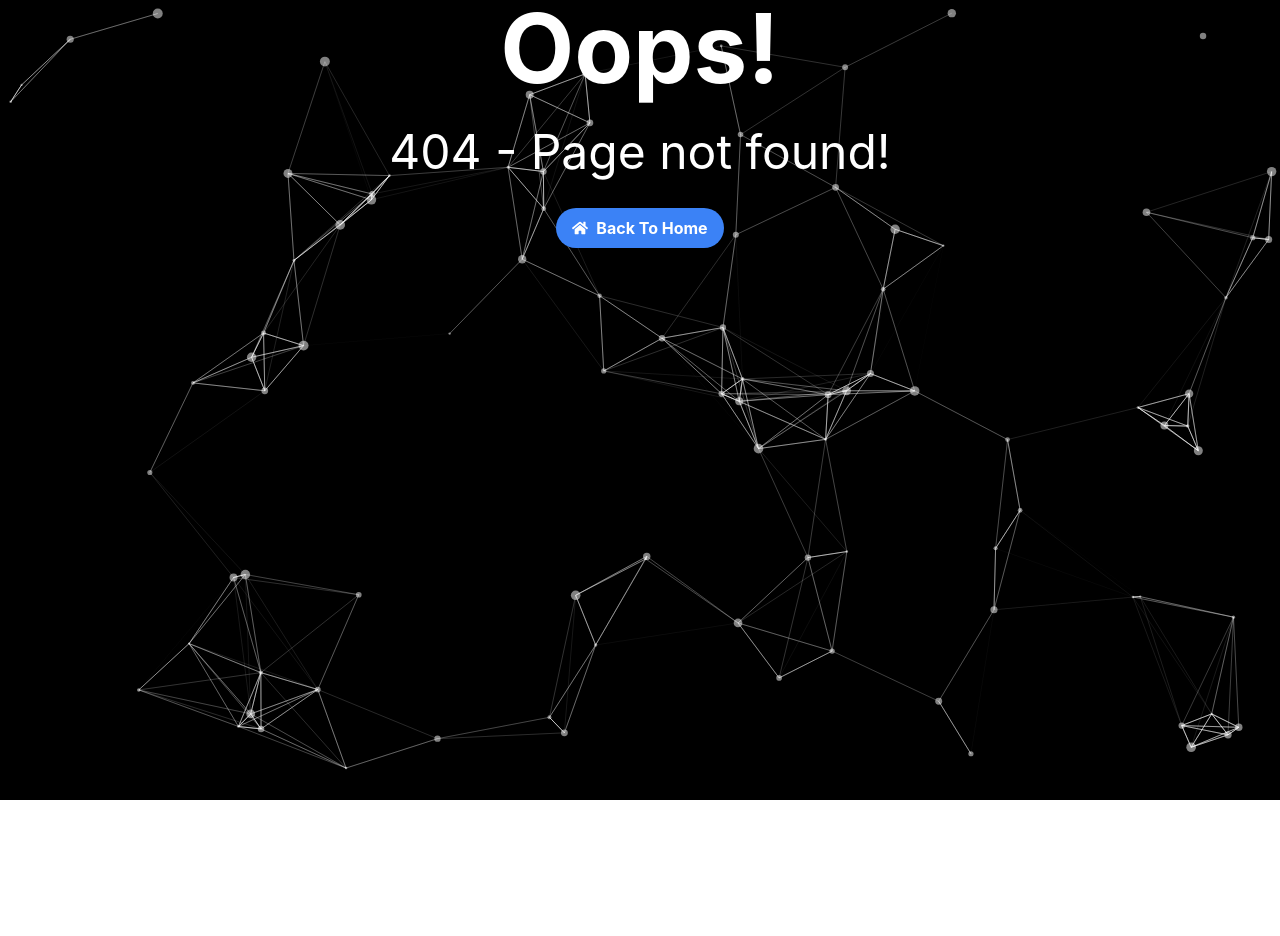
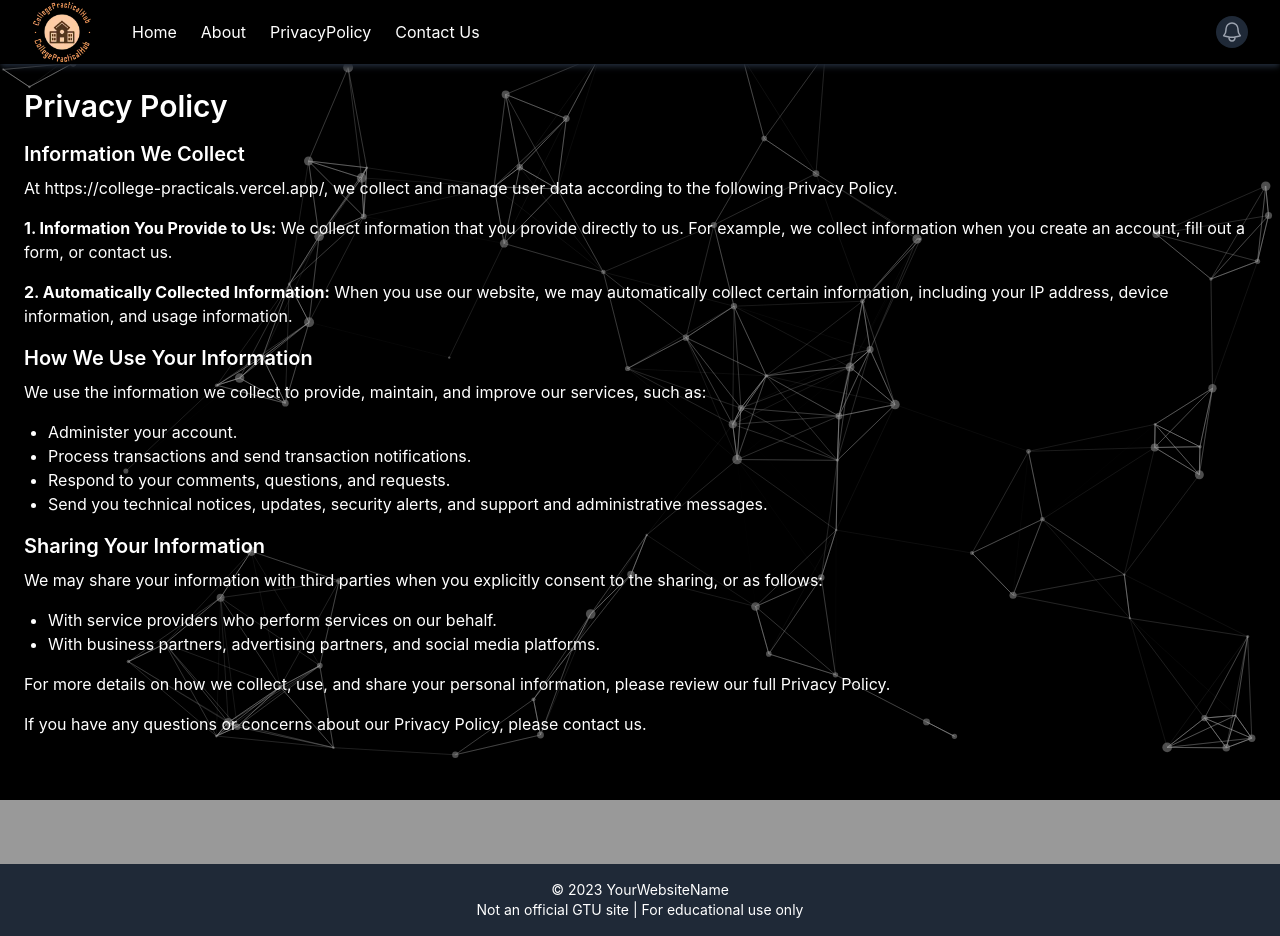
Before and after one commit to sasparaprince/college-practical-app, a React (Create React App) app in the folder client/: page /privacy-policy in a window 1280 px wide. Before the commit this address had no page. Before the commit the page ends 800 px from the top, so only its background shows below. Built offline with nearby package versions, Linux system fonts and the light colour scheme.

Commit message:
add pages

```diff
--- a/client/package.json
+++ b/client/package.json
@@ -10,6 +10,7 @@
     "@testing-library/react": "^13.4.0",
     "@testing-library/user-event": "^13.5.0",
     "axios": "^1.5.0",
+    "emailjs-com": "^3.2.0",
     "eslint-plugin-react-hooks": "^4.6.0",
     "i": "^0.3.7",
     "npm": "^10.1.0",
@@ -22,6 +23,7 @@
     "react-router-dom": "^6.16.0",
     "react-scripts": "5.0.1",
     "react-syntax-highlighter": "^15.5.0",
+    "react-toastify": "^9.1.3",
     "tsparticles-slim": "^2.12.0",
     "web-vitals": "^2.1.4"
   },
--- a/client/src/App.js
+++ b/client/src/App.js
@@ -11,11 +11,13 @@ import SubjectForm from './admin/SubjectForm';
 import AdminDashboard from './admin/AdminDashboard';
 import PracticalForm from './admin/PracticalForm';
 import SolutionForm from './admin/SolutionForm';
+import ContactUs from './pages/ContactUs'; // Capital 'C'
 import Solution from './pages/Solution';
 import SubjectPracticals from './components/PracticalListing';
 import Practical from './pages/Practical';
 import About from './pages/About';
 import NotFound from './components/NotFound';
+import PrivacyPolicy from './pages/PrivacyPolicy';
 
 
 const App = () => {
@@ -44,7 +46,10 @@ const App = () => {
           <Route path="/admin/solutions" element={<SolutionForm />} />
           <Route path="/princesaspara" element={<AdminDashboard />} />
           <Route path="/about" element={<About />} />
+          <Route path="/contactus" element={<ContactUs />} />
+          <Route path="/privacy-policy" element={<PrivacyPolicy />} />
           <Route path="/solutions/:practicalId" element= {  <Solution />} />
+
 
           <Route path="/subject/:subjectId" element={<SubjectPracticals />} />
           <Route path="/*" element={<NotFound />} />
--- a/client/src/components/Navbar.jsx
+++ b/client/src/components/Navbar.jsx
@@ -3,6 +3,7 @@ import { Bars3Icon, BellIcon, XMarkIcon } from '@heroicons/react/24/outline';
 import mainlogo from '../img/download.webp';
 import React, { useState } from 'react';
 import { Link } from 'react-router-dom';
+
 
 const Navbar = () => {
   const [isOpen, setIsOpen] = useState(false);
@@ -31,6 +32,16 @@ const Navbar = () => {
                         <li className="mr-6">
                           <Link to="/about" className="text-white hover:text-gray-300">
                           About
+                          </Link>
+                        </li>
+                        <li className="mr-6">
+                          <Link to="/privacy-policy" className="text-white hover:text-gray-300">
+                          PrivacyPolicy
+                          </Link>
+                        </li>
+                        <li className="mr-6">
+                          <Link to="/contactus" className="text-white hover:text-gray-300">
+                          Contact Us
                           </Link>
                         </li>
                       </ul>
@@ -72,17 +83,30 @@ const Navbar = () => {
               <div className="md:hidden">
                 <div className="px-2 pt-2 pb-3 space-y-1 sm:px-3">
                   <Link
+                    to="/about"
+                    className="text-gray-300 hover:bg-gray-700 hover:text-white block px-3 py-2 rounded-md text-base font-medium"
+                  >
+                    About
+                  </Link>
+                  <Link
                     to="/"
                     className="text-gray-300 hover:bg-gray-700 hover:text-white block px-3 py-2 rounded-md text-base font-medium"
                   >
                     Home
                   </Link>
                   <Link
-                    to="/about"
+                    to="/privacy-policy"
                     className="text-blue-500 hover:bg-gray-700 hover:text-white block px-3 py-2 rounded-md text-base font-medium"
                   >
-                    About
+                    Privacy Policy
                   </Link>
+                  <Link
+                    to="/contactus"
+                    className="text-blue-500 hover:bg-gray-700 hover:text-white block px-3 py-2 rounded-md text-base font-medium"
+                  >
+                    Contact Us
+                  </Link>
+
 
 
                 </div>
--- a/client/src/pages/About.js
+++ b/client/src/pages/About.js
@@ -1,14 +1,18 @@
 import React from 'react';
+import Navbar from '../components/Navbar';
+import Footer from '../components/Footer';
 
 const About = () => {
   return (
+    <>
+    <Navbar />
     <div className=" text-white min-h-screen py-12 px-4 sm:px-6 lg:px-8">
       <div className="max-w-4xl mx-auto bg-black shadow-lg shadow-white p-4  rounded-3xl">
         <h1 className="text-4xl sm:text-5xl font-semibold mb-8">About Us</h1>
         <div className="grid grid-cols-1 sm:grid-cols-2 gap-8">
           <div className="mb-4 border p-2 rounded-2xl border-white">
             <p className="text-lg sm:text-xl  leading-relaxed">
-              Welcome to OurWebsiteName! We are a team of passionate individuals dedicated to providing educational resources and practical solutions for students.
+              Welcome to https://college-practicals.vercel.app/! We are a team of passionate individuals dedicated to providing educational resources and practical solutions for students.
             </p>
           </div>
           <div className="mb-4 border p-2 rounded-2xl border-white">
@@ -22,6 +26,8 @@ const About = () => {
         </p>
       </div>
     </div>
+    <Footer />
+    </>
   );
 };
 
--- /dev/null
+++ b/client/src/pages/ContactUs.js
@@ -0,0 +1,87 @@
+import { useState } from 'react'
+import { useParams } from 'react-router-dom'
+import Navbar from '../components/Navbar'
+import Footer from '../components/Footer'
+
+const Contact = () => {
+  const [name, setName] = useState('')
+  const [email, setEmail] = useState('')
+  const [message, setMessage] = useState('')
+  const params = useParams()
+
+  const onNameChange = (e) => {
+    setName(e.target.value)
+  }
+
+  const onEmailChange = (e) => {
+    setEmail(e.target.value)
+  }
+
+  const onMessageChange = (e) => {
+    setMessage(e.target.value)
+  }
+
+  const sendEmail = () => {
+    const subject = encodeURIComponent(params.listingName || 'Contact Request')
+    const body = encodeURIComponent(message)
+
+    const mailtoLink = `mailto:princesaspara2@gmail.com?subject=${subject}&body=${body}`
+
+    window.location.href = mailtoLink
+  }
+
+  return (
+    <>
+      <Navbar />
+      <div className="container mt-10 mx-auto text-white">
+        <h1 className="text-3xl text-center mb-8">Contact Us</h1>
+        <form className="max-w-md mx-auto">
+          <div className="mb-4">
+            <label className="block mb-2">Name</label>
+            <input
+              className="w-full px-3 py-2 bg-gray-800 rounded"
+              type="text"
+              name="name"
+              value={name}
+              onChange={onNameChange}
+              required
+            />
+          </div>
+          <div className="mb-4">
+            <label className="block mb-2">Email</label>
+            <input
+              className="w-full px-3 py-2 bg-gray-800 rounded"
+              type="email"
+              name="email"
+              value={email}
+              onChange={onEmailChange}
+              required
+            />
+          </div>
+          <div className="mb-4">
+            <label className="block mb-2">Message</label>
+            <textarea
+              className="w-full px-3 py-2 bg-gray-800 rounded"
+              name="message"
+              value={message}
+              onChange={onMessageChange}
+              required
+            ></textarea>
+          </div>
+          <div className="text-center">
+            <button
+              className="bg-blue-500 hover:bg-blue-700 text-white font-bold py-2 px-4 rounded-full"
+              type="button"
+              onClick={sendEmail}
+            >
+              Send Message
+            </button>
+          </div>
+        </form>
+      </div>
+      <Footer />
+    </>
+  )
+}
+
+export default Contact
--- /dev/null
+++ b/client/src/pages/PrivacyPolicy.js
@@ -0,0 +1,64 @@
+import React from 'react';
+import Navbar from '../components/Navbar';
+import Footer from '../components/Footer';
+
+const PrivacyPolicy = () => {
+  return (
+    <>
+    <Navbar />
+    <div className="min-h-screen text-white bg-black bg-opacity-40">
+      <div className="container mx-auto p-6">
+        <h1 className="text-3xl font-semibold mb-4">Privacy Policy</h1>
+
+        <h2 className="text-xl font-semibold mb-2">Information We Collect</h2>
+        <p className="mb-4">
+          At https://college-practicals.vercel.app/, we collect and manage user data according to the following Privacy Policy.
+        </p>
+
+        <p className="mb-4">
+          <strong>1. Information You Provide to Us:</strong> We collect information that you provide directly to us.
+          For example, we collect information when you create an account, fill out a form, or contact us.
+        </p>
+
+        <p className="mb-4">
+          <strong>2. Automatically Collected Information:</strong> When you use our website, we may automatically
+          collect certain information, including your IP address, device information, and usage information.
+        </p>
+
+        <h2 className="text-xl font-semibold mb-2">How We Use Your Information</h2>
+        <p className="mb-4">
+          We use the information we collect to provide, maintain, and improve our services, such as:
+        </p>
+
+        <ul className="list-disc ml-6 mb-4">
+          <li>Administer your account.</li>
+          <li>Process transactions and send transaction notifications.</li>
+          <li>Respond to your comments, questions, and requests.</li>
+          <li>Send you technical notices, updates, security alerts, and support and administrative messages.</li>
+        </ul>
+
+        <h2 className="text-xl font-semibold mb-2">Sharing Your Information</h2>
+        <p className="mb-4">
+          We may share your information with third parties when you explicitly consent to the sharing, or as follows:
+        </p>
+
+        <ul className="list-disc ml-6 mb-4">
+          <li>With service providers who perform services on our behalf.</li>
+          <li>With business partners, advertising partners, and social media platforms.</li>
+        </ul>
+
+        <p className="mb-4">
+          For more details on how we collect, use, and share your personal information, please review our full Privacy Policy.
+        </p>
+
+        <p>
+          If you have any questions or concerns about our Privacy Policy, please <a href="/contact">contact us</a>.
+        </p>
+      </div>
+    </div>
+    <Footer />
+    </>
+  );
+}
+
+export default PrivacyPolicy;
```
Also changed, not shown: 1 other file (tests, documents, lock files or other folders).
